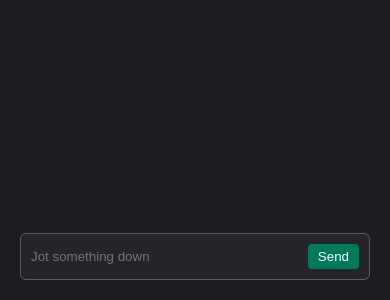
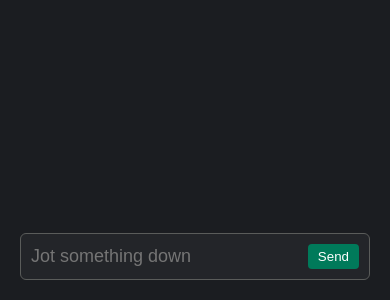
Before and after one commit to shosukenoma/slack-note-v2, a React (Vite) app: page / in a window 390 px wide. Shown: the part 544-844 px from the top of the page. Built offline with nearby package versions, Linux system fonts and the light colour scheme.

Commit message:
Increase text box font size

```diff
--- a/src/App.css
+++ b/src/App.css
@@ -81,4 +81,8 @@
   .thread-container {
     display: none;
   }
+
+  .text-box {
+    font-size: 18px;
+  }
 }
```
